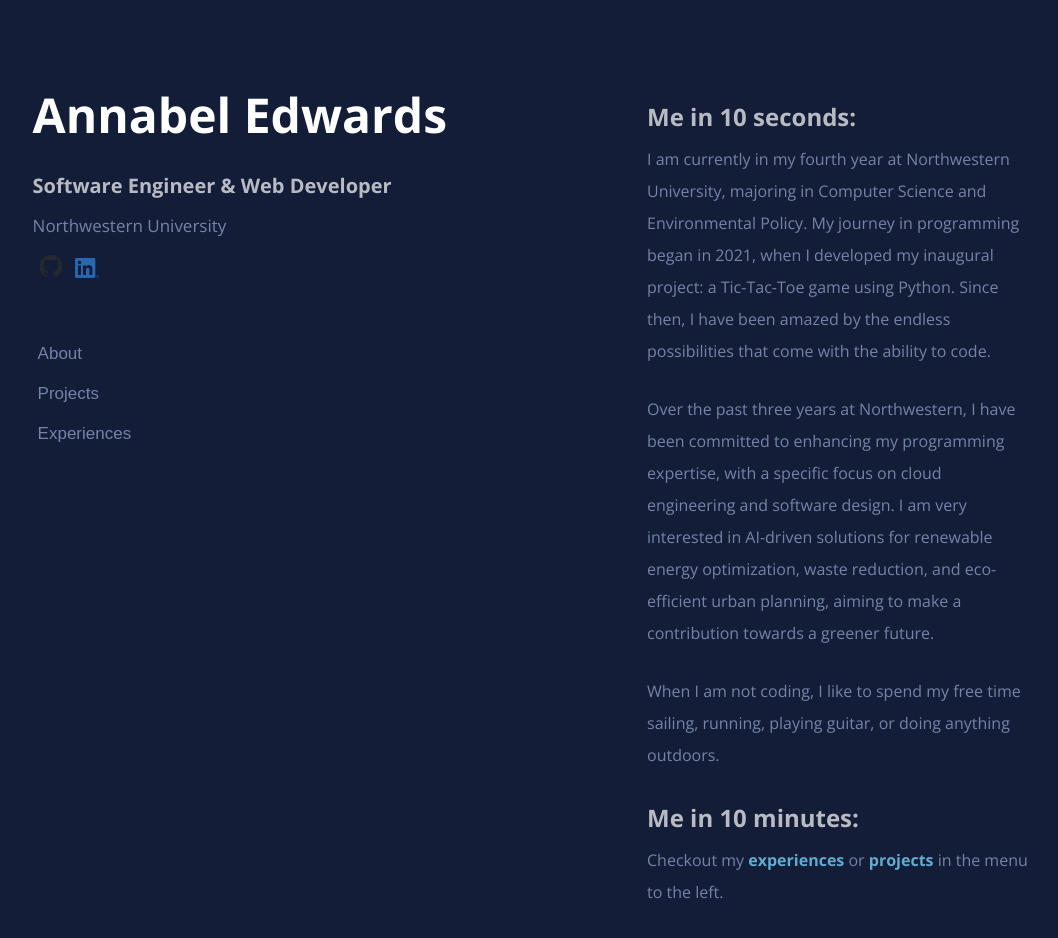
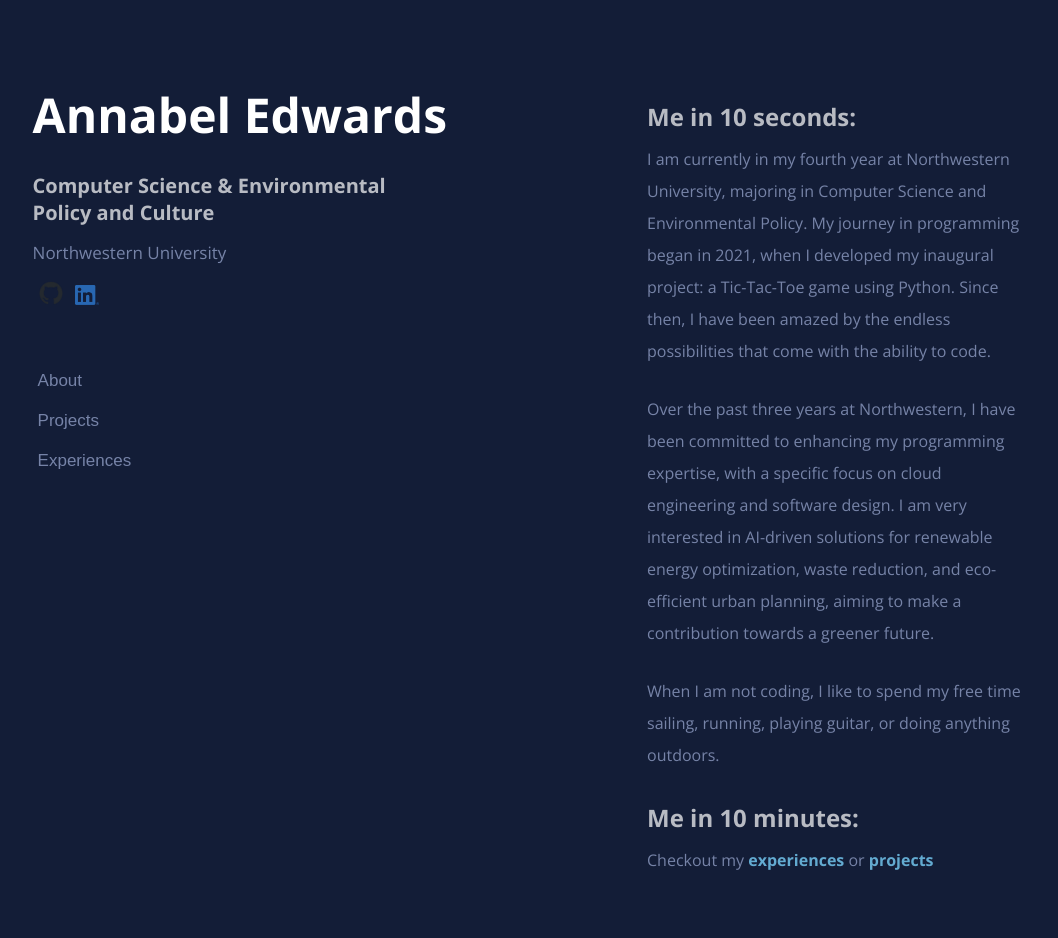
Before and after one commit to annabelge7/annabel_website, a React (Create React App) app: page / in a window 1280 px wide. Shown: the top 938 px of the page, without its empty margins (117-1175 px from the left). Built offline with nearby package versions, Linux system fonts and the light colour scheme.

Commit message:
Update index.js

```diff
--- a/src/pages/index.js
+++ b/src/pages/index.js
@@ -340,7 +340,6 @@ const Home = () => {
                     <NavLink to="/" style={{ fontWeight: 'bold' }}>
                         projects{' '}
                     </NavLink>
-                    in the menu to the left.
                     </Paragraph>
                     </div>
                 );
@@ -355,7 +354,7 @@ const Home = () => {
         <Section>
 
         <Name>Annabel Edwards</Name>
-        <Bio>Software Engineer & Web Developer</Bio>
+        <Bio>Computer Science & Environmental Policy and Culture </Bio>
         <Text>Northwestern University</Text>
                 <LinkedInLink href="https://github.com/annabelge7" target="_blank">
                 <LinkedInLogo src={githubLogo} alt="GitHub Logo" />
```
